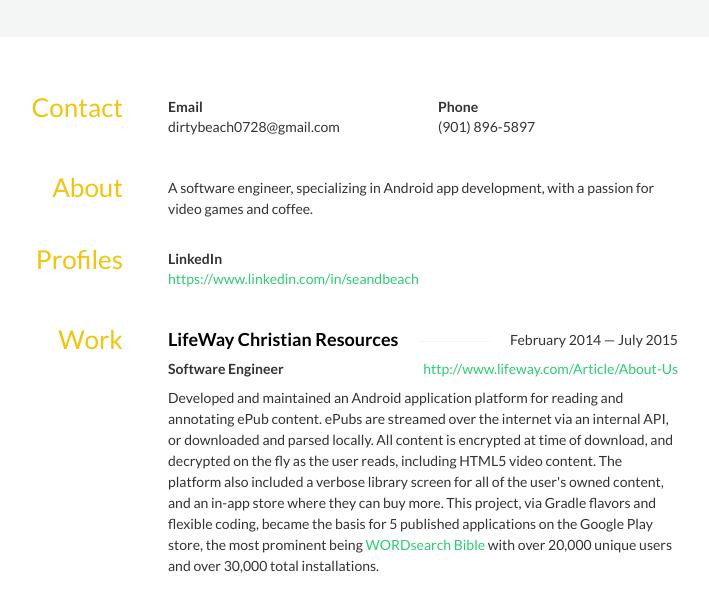
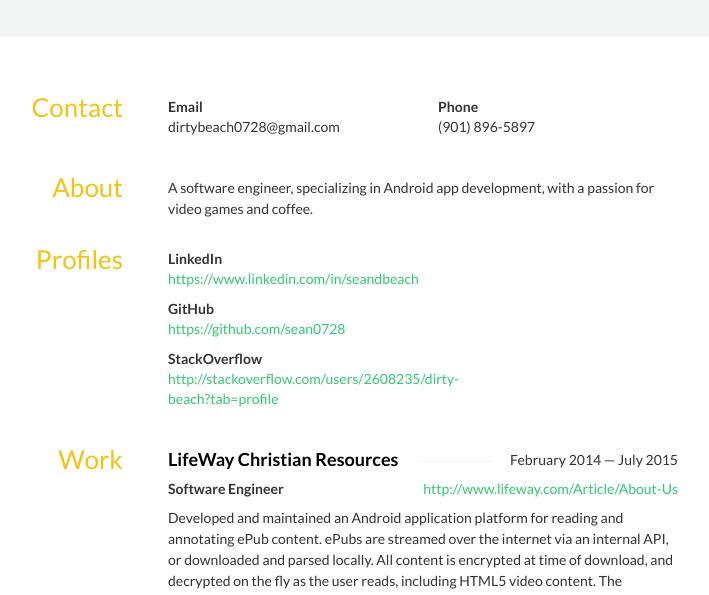
Before and after one commit to sbeach/sbeach.github.io, a plain HTML site: page index.html in a window 1280 px wide. Shown: the part 149-744 px from the top of the page, without its empty margins (307-1016 px from the left). Drawn offline with nearby package versions, Linux system fonts and the light colour scheme; some icons are missing.

Commit message:
Adding GitHub and SO profiles

```diff
--- a/index.html
+++ b/index.html
@@ -246,6 +246,26 @@
 					</strong>
 						<div class="url">
 							<a href="https://www.linkedin.com/in/seandbeach">https://www.linkedin.com/in/seandbeach</a>
+						</div>
+				</div>
+			</div>
+            <div class="row">
+				<div class="col-sm-6">
+					<strong class="network">
+						GitHub
+					</strong>
+						<div class="url">
+							<a href="https://github.com/sean0728">https://github.com/sean0728</a>
+						</div>
+				</div>
+			</div>
+            <div class="row">
+				<div class="col-sm-6">
+					<strong class="network">
+						StackOverflow
+					</strong>
+						<div class="url">
+							<a href="http://stackoverflow.com/users/2608235/dirty-beach?tab=profile">http://stackoverflow.com/users/2608235/dirty-beach?tab=profile</a>
 						</div>
 				</div>
 			</div>
```
